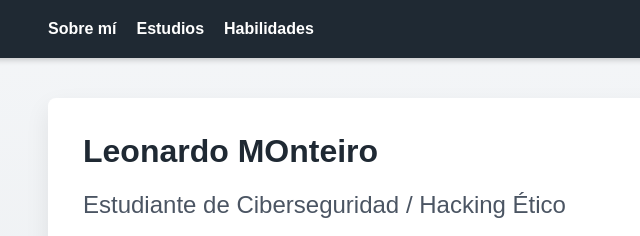
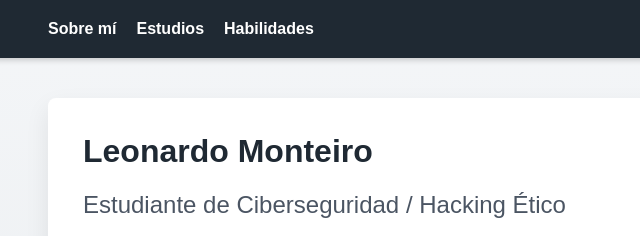
Before and after one commit to LeonadorMonteiro/Portafolio, a plain HTML site: page index.html in a window 1280 px wide. Shown: the top 236 px of the page, 142-782 px from the left. Drawn offline with Linux system fonts and the light colour scheme.

Commit message:
index.html

```diff
--- a/index.html
+++ b/index.html
@@ -17,7 +17,7 @@
 
 <div class="container perfil-layout">
     <div class="perfil-texto">
-        <h1>Leonardo MOnteiro</h1>
+        <h1>Leonardo Monteiro</h1>
         <h2>Estudiante de Ciberseguridad / Hacking Ético</h2>
 
         <p>
```
